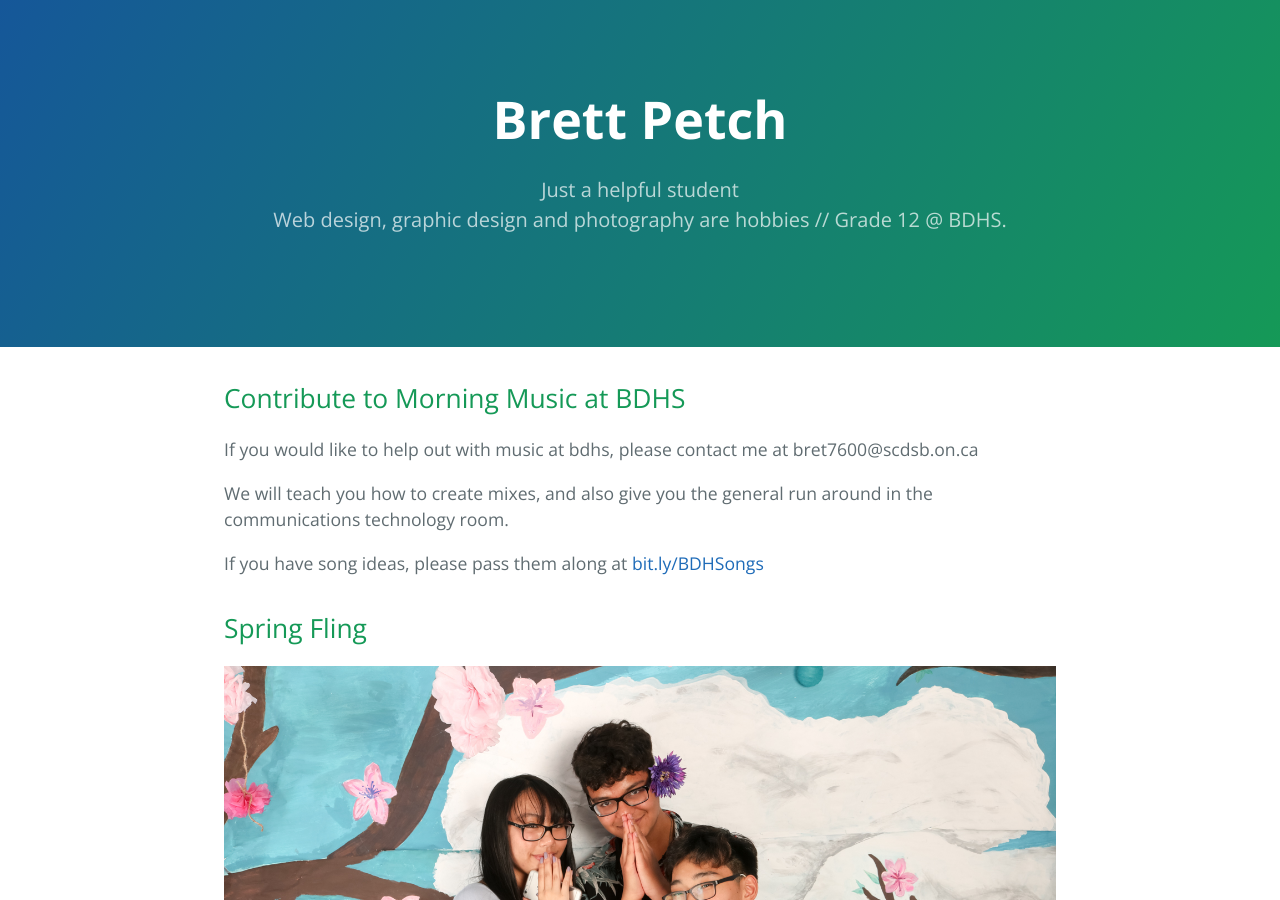
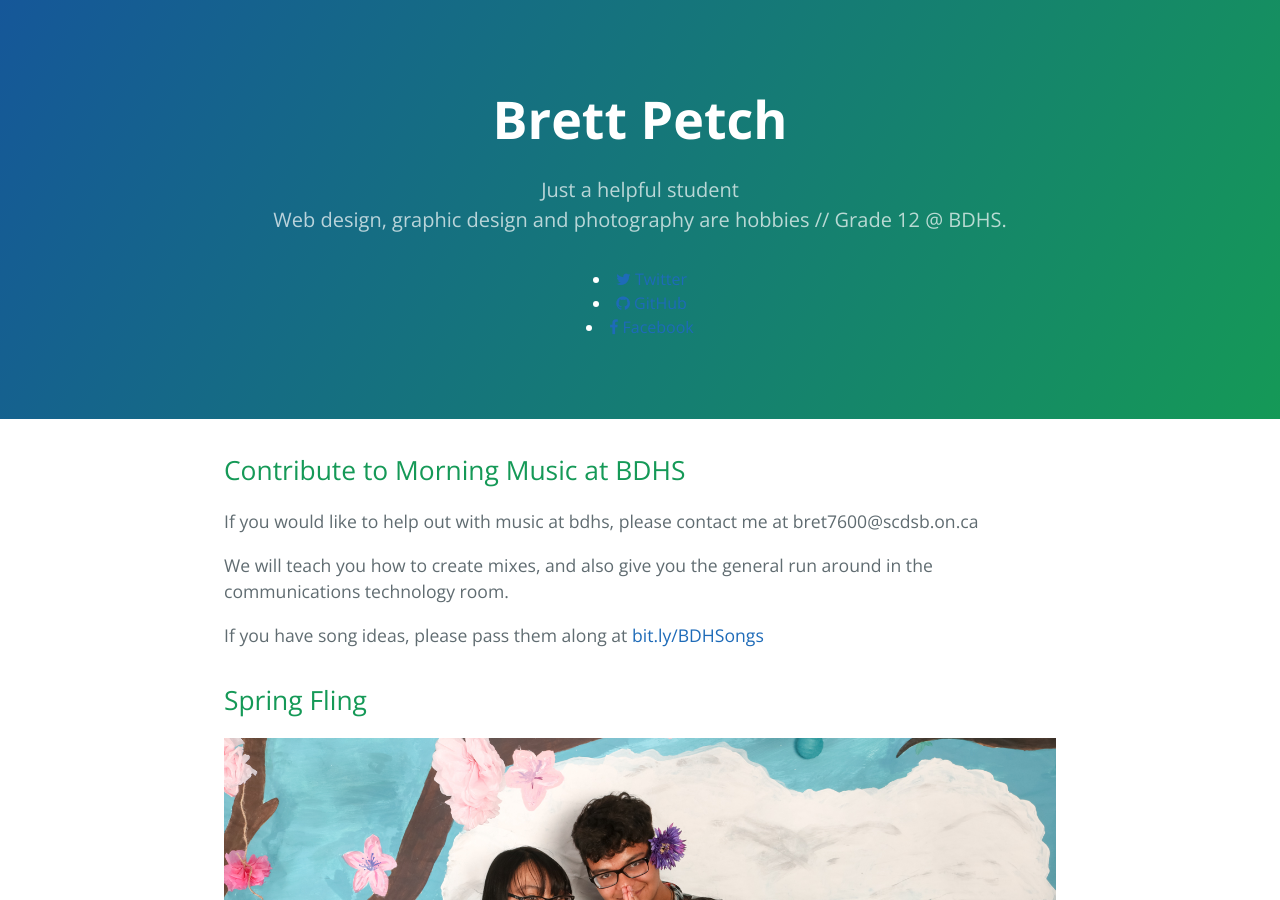
Before and after one commit to brettpetch/brettpetch.github.io, a Jekyll site: the page built from index.md, in a window 1280 px wide and 900 px high. Built offline with Jekyll 4.4.1, drawn with Linux system fonts in a browser that asks for light colours; nearby versions of some CDN libraries; our own code applies the rules of GitHub Pages for plain Markdown files.

Commit message:
Add Social icons
fixed stuff

```diff
--- a/_config.yml
+++ b/_config.yml
@@ -3,3 +3,6 @@
 show_downloads: false
 google_analytics: UA-45906012-7
 theme: jekyll-theme-cayman
+twitter_username:     bret7600
+github_username:      brettpetch
+facebook_username:    brett.j.petch
--- a/_layouts/default.html
+++ b/_layouts/default.html
@@ -7,11 +7,33 @@
     <meta name="viewport" content="width=device-width, initial-scale=1">
     <meta name="theme-color" content="#157878">
     <link rel="stylesheet" href="{{ '/assets/css/style.css?v=' | append: site.github.build_revision | relative_url }}">
+    <link rel="stylesheet" href="//maxcdn.bootstrapcdn.com/font-awesome/4.3.0/css/font-awesome.min.css">
   </head>
   <body>
     <section class="page-header">
       <h1 class="project-name">{{ site.title | default: site.github.repository_name }}</h1>
       <h2 class="project-tagline">{{ site.description | default: site.github.project_tagline }}</h2>
+      {% if site.twitter_username %}
+      <li>
+        <a href="https://twitter.com/{{ site.twitter_username }}">
+          <i class="fa fa-twitter"></i> Twitter
+        </a>
+      </li>
+      {% endif %}
+      {% if site.github_username %}
+      <li>
+        <a href="https://github.com/{{ site.github_username }}">
+          <i class="fa fa-github"></i> GitHub
+        </a>
+      </li>
+      {% endif %}
+      {% if site.facebook_username %}
+        <li>
+          <a href="https://www.facebook.com/{{ site.facebook_username }}">
+            <i class="fa fa-facebook"></i> Facebook
+          </a>
+        </li>
+      {% endif %}
     </section>
 
     <section class="main-content">
```
